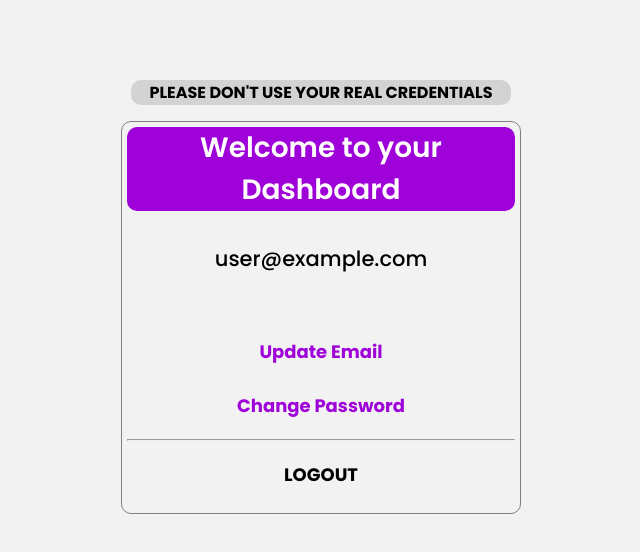
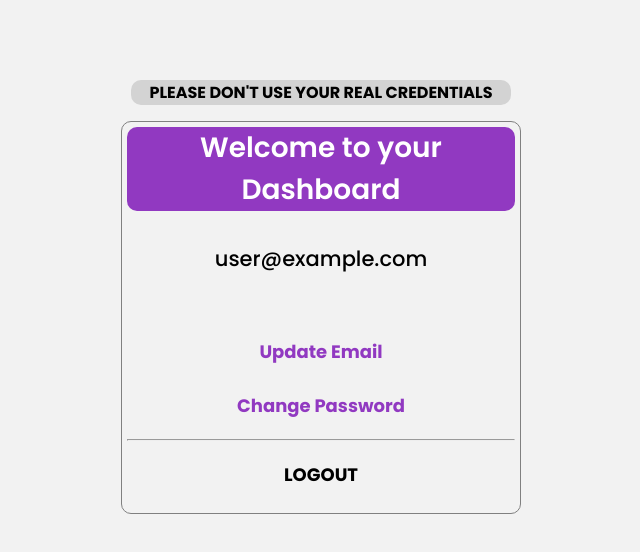
Before and after one commit to fistty/firebase-auth-react-app, a React (Create React App) app: page /dashboard in a window 1280 px wide. Shown: the top 552 px of the page, without its empty margins (319-959 px from the left). Built offline with nearby package versions, Linux system fonts and the light colour scheme; no server answers; sample sign-in values are in the browser's storage.

Commit message:
Update Dashboard.css

```diff
--- a/src/components/Dashboard.css
+++ b/src/components/Dashboard.css
@@ -10,7 +10,7 @@
   font-size: 28px;
   font-weight: 600;
   text-align: center;
-  background-color: #9f02d8;
+  background-color: var(--purple);
   border-radius: 10px;
 }
 
@@ -39,7 +39,7 @@
   margin-bottom: 1rem;
   border-radius: 10px;
   border: 1px solid transparent;
-  color: #9f02d8;
+  color: var(--purple);
   cursor: pointer;
   border: 1px solid transparent;
   transition: all 200ms ease-in-out;
@@ -47,7 +47,7 @@
 
 .dashboard .update-profile:hover {
   background-color: transparent;
-  color: #b000f0;
+  color: var(--purple-hover);
 }
 
 .dashboard .update-profile-password {
```
